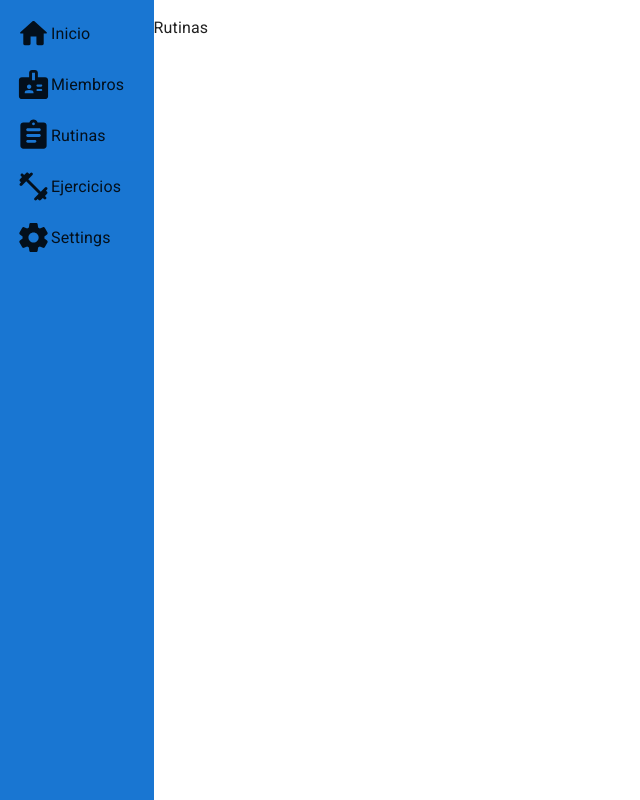
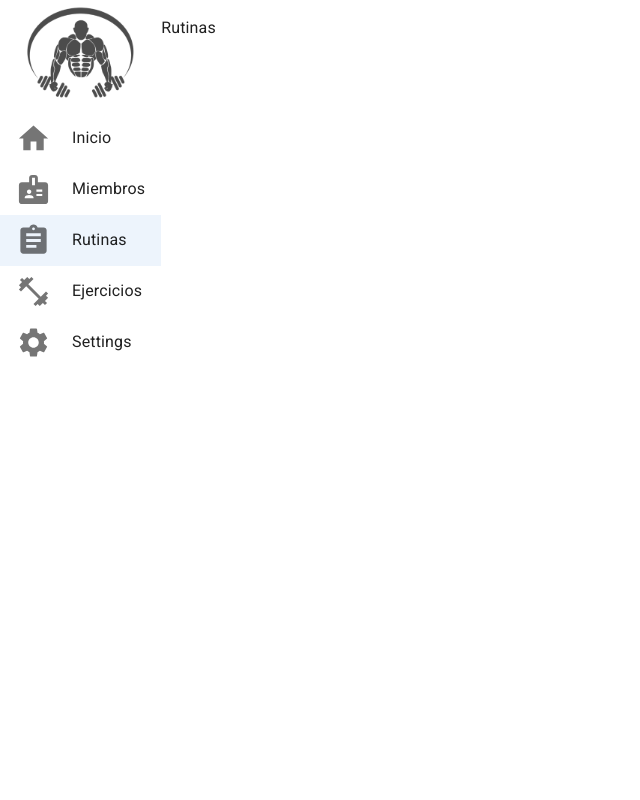
Before and after one commit to lucasrandisi/gym-spa, a Next.js app: page /rutinas in a window 1280 px wide. Shown: the whole page, without its empty margins (0-640 px from the left). Built offline with nearby package versions, Linux system fonts and the light colour scheme.

Commit message:
mini refactor side bar

```diff
--- a/components/nav/Nav.tsx
+++ b/components/nav/Nav.tsx
@@ -1,34 +1,43 @@
-import { CssBaseline, List, ListItemButton, Box } from "@mui/material";
 import React from "react";
+import {
+	CssBaseline,
+	List,
+	ListItemButton,
+	Box,
+	ListItem,
+	ListItemIcon,
+	ListItemText,
+	Paper,
+} from "@mui/material";
 import logo from "public/images/logo.png";
 import Image from "next/image";
 import Link from "next/link";
 
 import { useRouter } from "next/router";
 import NavRoutes from "./NavRoutes";
-import styles from "./Nav.module.css";
 
 export default function Sidenav() {
 	const router = useRouter();
 
 	return (
-		<Box sx={{ display: "flex", bgcolor: "primary.main", width: "12vw" }}>
+		<Box sx={{ display: "flex" }}>
+			<Paper elevation={0} sx={{ maxWidth: 256 }}>
 				<CssBaseline />
 				<Image src={logo} alt="logo" layout="responsive" />
 
 				<List>
 					{NavRoutes.map(item => (
-					<Link href={item.path} key={item.title} passHref>
-						<ListItemButton
-							selected={router.pathname === item.path}
-							className={styles.item}
-						>
-							{item.icon}
-							<span>{item.title}</span>
+						<ListItem key={item.id} disablePadding>
+							<Link href={item.path} passHref>
+								<ListItemButton selected={router.pathname === item.path}>
+									<ListItemIcon>{item.icon} </ListItemIcon>
+									<ListItemText primary={item.title} />
 								</ListItemButton>
 							</Link>
+						</ListItem>
 					))}
 				</List>
+			</Paper>
 		</Box>
 	);
 }
--- a/components/nav/NavRoutes.tsx
+++ b/components/nav/NavRoutes.tsx
@@ -1,42 +1,36 @@
 import React from "react";
-import {
-	AssignmentRounded,
-	BadgeRounded,
-	FitnessCenterRounded,
-	HomeRounded,
-	SettingsRounded,
-} from "@mui/icons-material";
+import { Assignment, Badge, FitnessCenter, Home, Settings } from "@mui/icons-material";
 
 const NavRoutes = [
 	{
 		id: 1,
 		title: "Inicio",
 		path: "/",
-		icon: <HomeRounded fontSize="large" />,
+		icon: <Home fontSize="large" />,
 	},
 	{
 		id: 2,
 		title: "Miembros",
 		path: "/clientes",
-		icon: <BadgeRounded fontSize="large" />,
+		icon: <Badge fontSize="large" />,
 	},
 	{
 		id: 3,
 		title: "Rutinas",
 		path: "/rutinas",
-		icon: <AssignmentRounded fontSize="large" />,
+		icon: <Assignment fontSize="large" />,
 	},
 	{
 		id: 4,
 		title: "Ejercicios",
 		path: "/ejercicios",
-		icon: <FitnessCenterRounded fontSize="large" />,
+		icon: <FitnessCenter fontSize="large" />,
 	},
 	{
 		id: 5,
 		title: "Settings",
 		path: "/settings",
-		icon: <SettingsRounded fontSize="large" />,
+		icon: <Settings fontSize="large" />,
 	},
 ];
 
```
Lines whose indentation alone changed are shown as unchanged.
